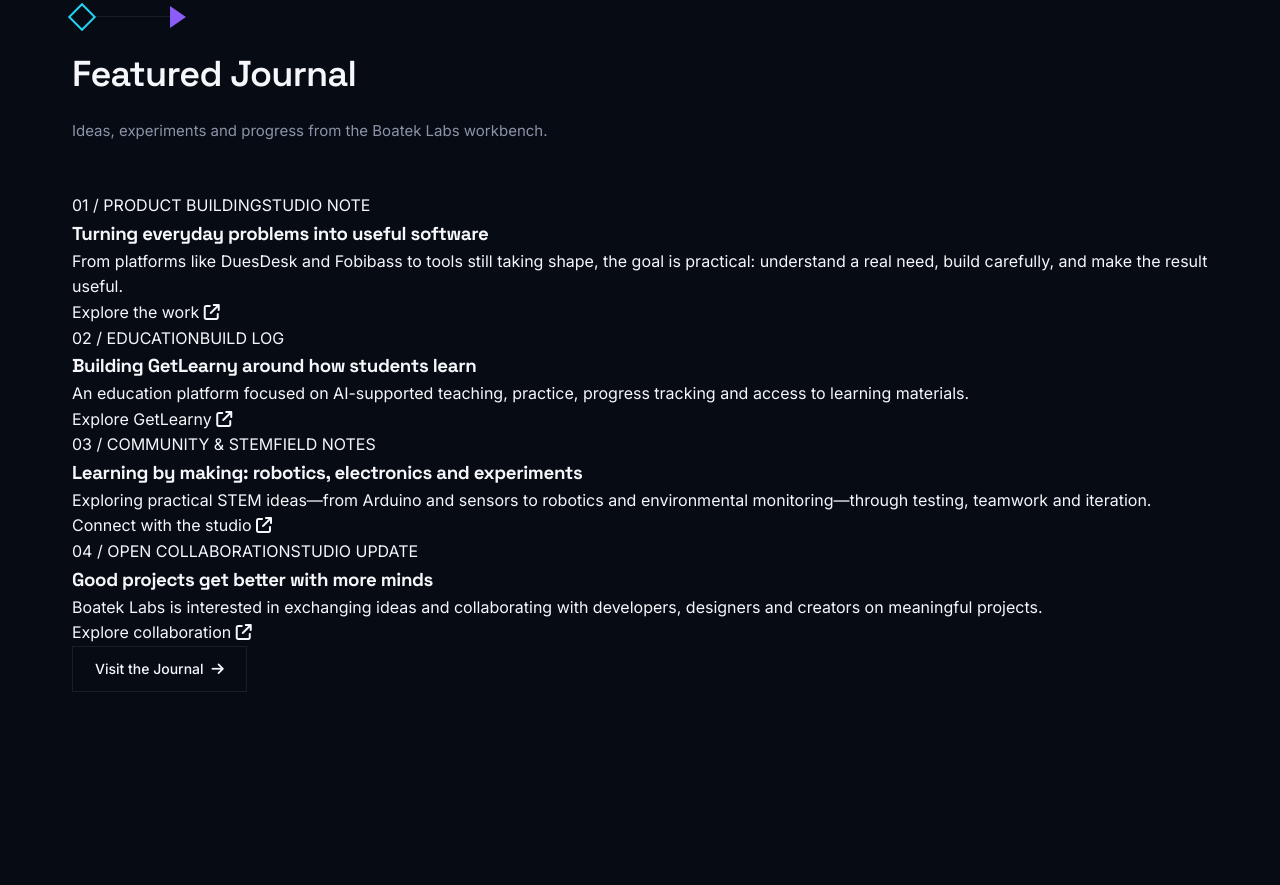
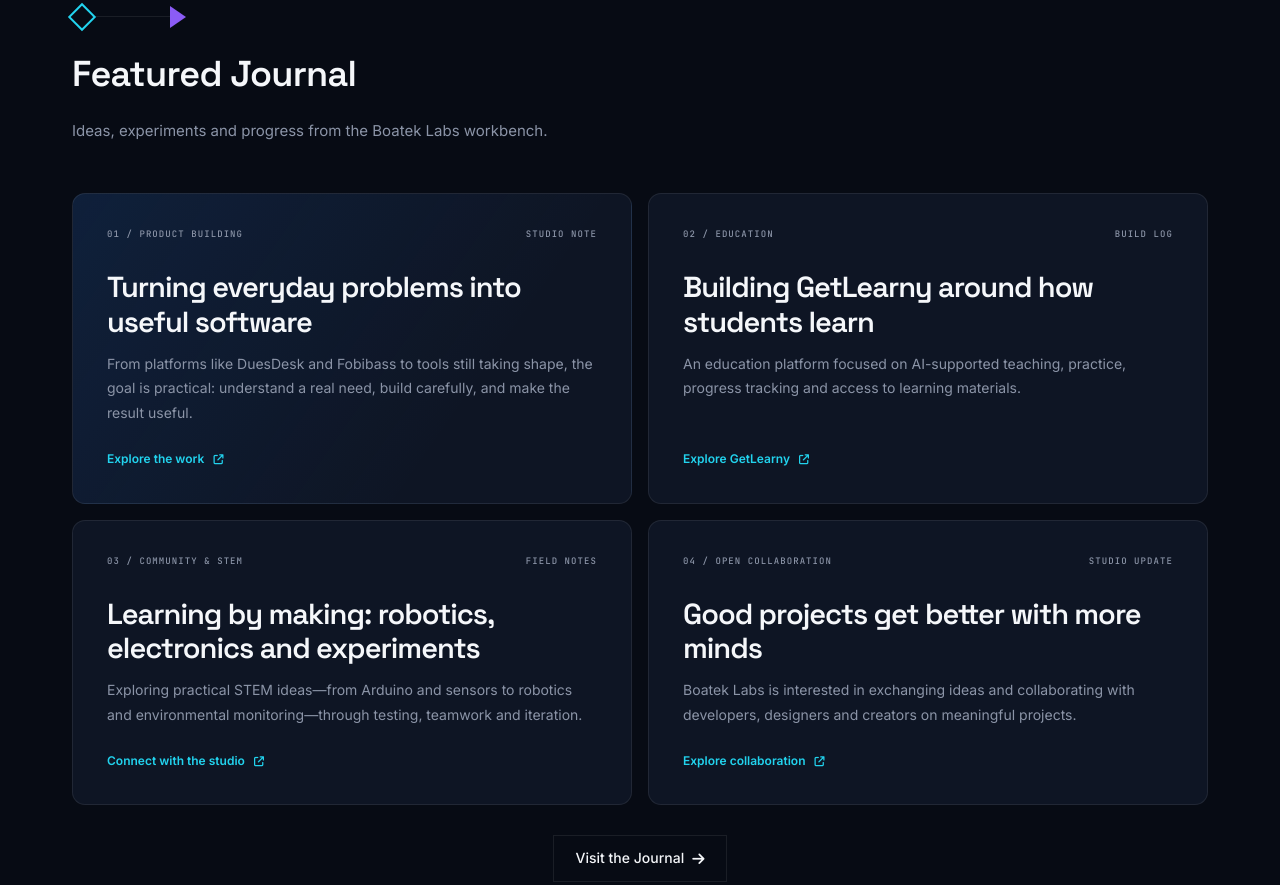
Before and after one commit to boatek-labs/boateklabs, a website: page public/index.html in a window 1280 px wide. Shown: the part 4269-5154 px from the top of the page. Drawn offline with Linux system fonts and the light colour scheme; no server answers.

Commit message:
Style featured journal editorial cards

```diff
--- a/public/css/style.css
+++ b/public/css/style.css
@@ -879,3 +879,17 @@ body,header,.hero,section,footer,.work-card,.pillar,.process-panel{
 .live-project-info>a i{margin-left:5px}
 @media(max-width:650px){.live-project-grid{grid-template-columns:1fr;gap:16px}.live-project-preview{height:230px}.live-projects-heading{margin-top:42px}.live-project-info{padding:15px}}
 @media(prefers-reduced-motion:reduce){.live-project-card{transition:none}}
+
+
+/* Featured journal — editorial cards with restrained studio styling */
+.featured-journal-section .section-head>p{max-width:620px}
+.featured-journal-grid{display:grid;grid-template-columns:repeat(2,minmax(0,1fr));gap:16px}
+.journal-feature-card{min-width:0;min-height:255px;padding:clamp(22px,3vw,34px);display:flex;flex-direction:column;align-items:flex-start;border:1px solid var(--line);border-radius:13px;background:var(--card-bg,#101827)}
+.journal-feature-card.journal-feature-wide{background:linear-gradient(125deg,rgba(23,105,210,.13),transparent 70%),var(--card-bg,#101827)}
+.journal-feature-meta{width:100%;display:flex;justify-content:space-between;gap:12px;color:var(--muted);font:500 9px 'JetBrains Mono',monospace;letter-spacing:.12em}
+.journal-feature-card h3{max-width:520px;margin:30px 0 12px;color:var(--text);font:600 clamp(21px,2.5vw,29px)/1.2 'Space Grotesk',sans-serif;letter-spacing:-.035em}
+.journal-feature-card p{max-width:590px;margin:0 0 24px;color:var(--muted);font-size:14px;line-height:1.75}
+.journal-feature-card>a{margin-top:auto;color:var(--cyan);font-size:12px;font-weight:600;text-decoration:none}
+.journal-feature-card>a i{margin-left:6px;font-size:10px}
+.featured-journal-footer{display:flex;justify-content:center;margin-top:30px}
+@media(max-width:650px){.featured-journal-grid{grid-template-columns:1fr}.journal-feature-card{min-height:225px;padding:22px}.journal-feature-card h3{margin-top:24px}.journal-feature-meta{font-size:8px}}
```
